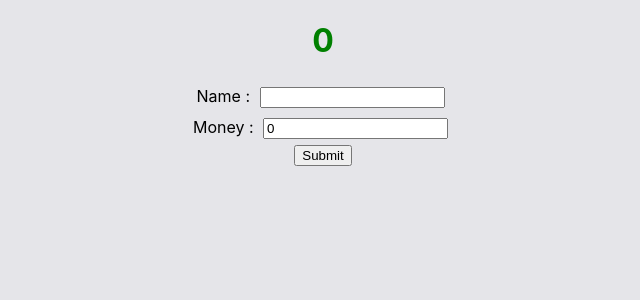
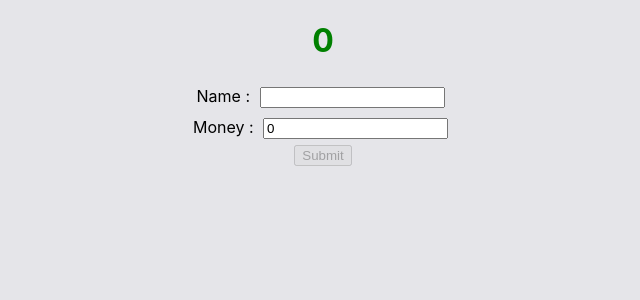
Before and after one commit to nutthanonn/personal-website, a React (Create React App) app: page / in a window 1280 px wide. Shown: the top 300 px of the page, without its empty margins (317-957 px from the left). Built offline with nearby package versions, Linux system fonts and the light colour scheme.

Commit message:
[+] reactJS

```diff
--- a/src/App.js
+++ b/src/App.js
@@ -5,7 +5,6 @@ import Form from "./component/form";
 import "./App.css";
 
 const App = () => {
-  const a = 1;
   const [items, setItems] = useState([]);
   const [allMoney, setMoney] = useState(0);
 
--- a/src/component/form.js
+++ b/src/component/form.js
@@ -1,4 +1,4 @@
-import { useState } from "react";
+import { useState, useEffect } from "react";
 import { v4 as uuidv4 } from "uuid";
 import "./style.css";
 
@@ -6,6 +6,7 @@ const Form = (props) => {
   const { onAddItem, pushMoney } = props;
   const [name, setName] = useState("");
   const [money, setMoney] = useState(0);
+  const [formValue, setFormValue] = useState(false);
 
   const username = (event) => {
     setName(event.target.value);
@@ -29,6 +30,11 @@ const Form = (props) => {
     setMoney(0);
   };
 
+  useEffect(() => {
+    const checkData = name.trim().length > 0 && money !== 0;
+    setFormValue(checkData);
+  }, [name, money]);
+
   return (
     <div>
       <form onSubmit={submitBtn} className="form-control">
@@ -38,10 +44,10 @@ const Form = (props) => {
         </div>
         <div>
           <label>Money : </label>
-          <input type="number" value={money} onChange={moneySet} />
+          <input type="number" onChange={moneySet} value={money} />
         </div>
         <div>
-          <button type="submit" className="btn">
+          <button type="submit" className="btn" disabled={!formValue}>
             Submit
           </button>
         </div>
```
Also changed, not shown: src/index.js (+6 -6 lines).
